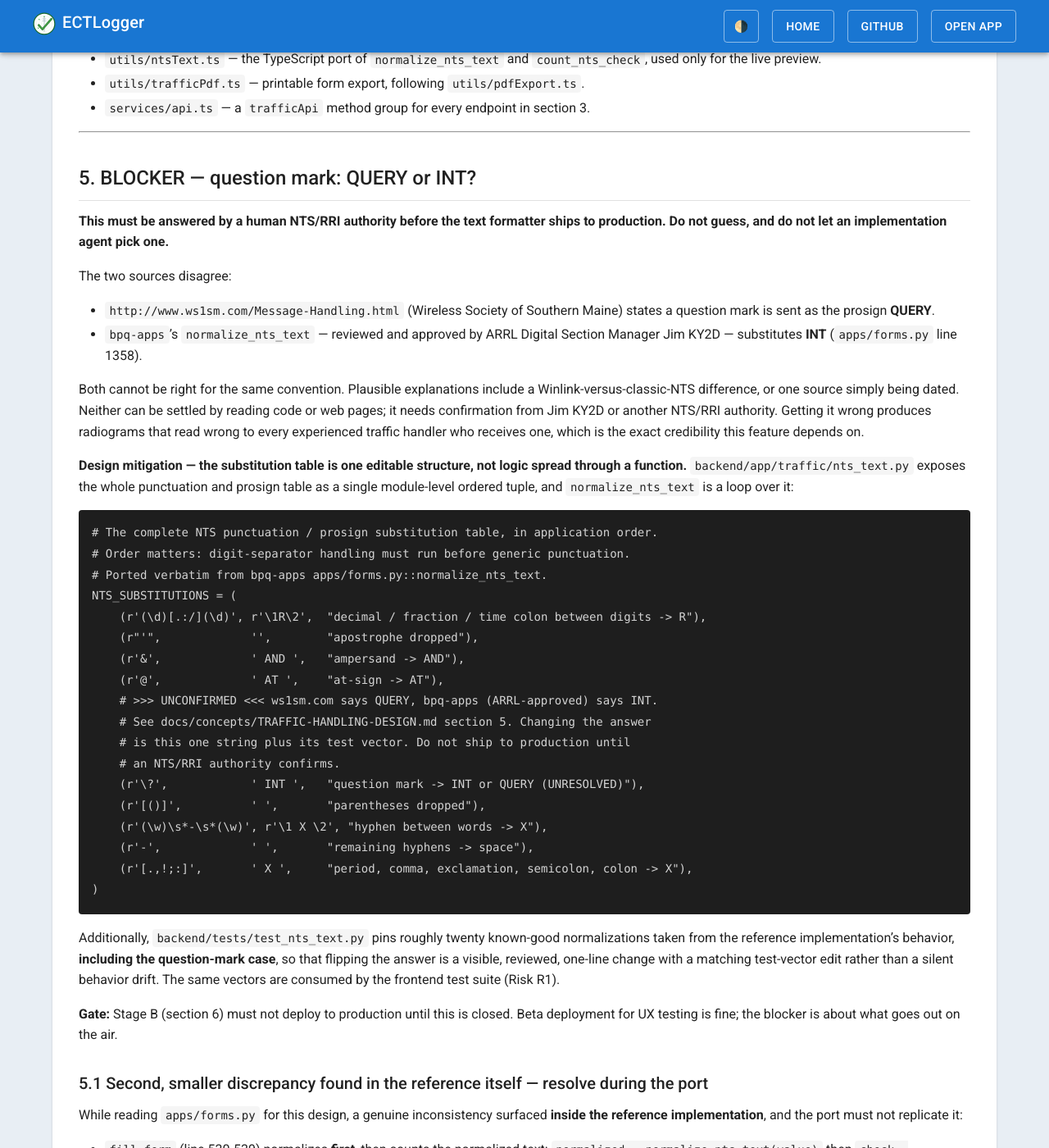
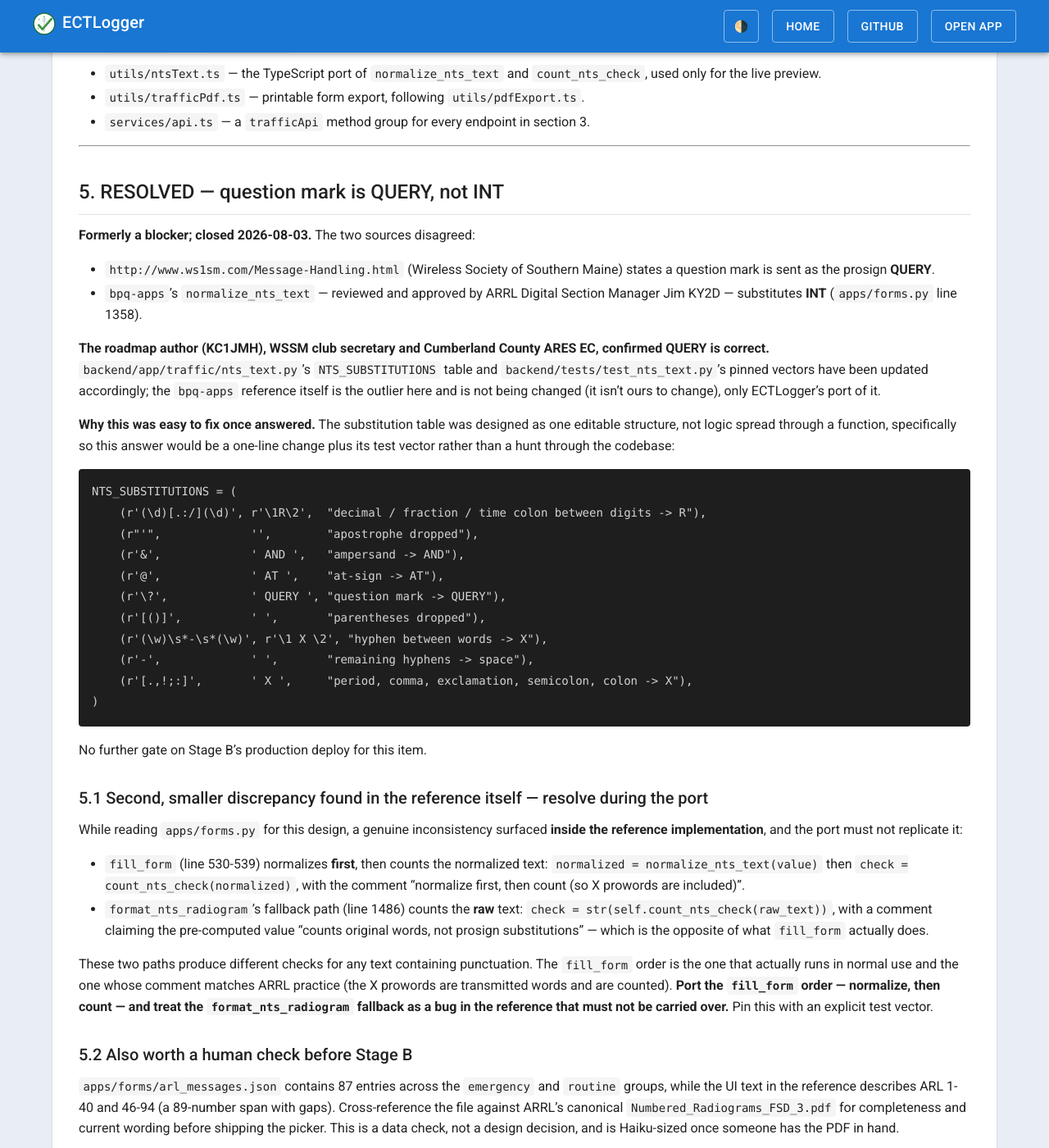
Before and after one commit to bradbrownjr/ectlogger, a Jekyll site: the page built from docs/concepts/TRAFFIC-HANDLING-DESIGN.md, in a window 1280 px wide and 1400 px high, scrolled down 20819 px. Shown: the whole window at 82% size. Built offline with Jekyll 4.4.1, drawn with Linux system fonts in a browser that asks for light colours; our own code applies the rules of GitHub Pages for plain Markdown files; some of the changed text lies outside the part shown.

Commit message:
Resolve QUERY-vs-INT and drop the email-send endpoint from Stage B
The roadmap author (KC1JMH), WSSM club secretary and Cumberland County
ARES EC, confirmed a question mark transmits as QUERY, not bpq-apps's
INT. Updated NTS_SUBSTITUTIONS and its pinned test vectors accordingly;
no further gate on Stage B's production deploy for this item.

Also rejected the "send it for me" email-delivery convenience endpoint
that was designed for Stage B (Risk R7): ECTLogger never sends traffic
itself, by email or otherwise. Emailing an addressee is logged like any
other delivery method, via the ordinary relay/delivery log, after the
operator sends it themselves. Design doc updated to remove the endpoint,
its AppSettings column, and its API surface entry.

Co-Authored-By: Claude Sonnet 5 <noreply@anthropic.com>
Claude-Session: https://claude.ai/code/session_01UXefcLrbDMFDZoCJUudHDA

````diff
--- a/docs/concepts/TRAFFIC-HANDLING-DESIGN.md
+++ b/docs/concepts/TRAFFIC-HANDLING-DESIGN.md
@@ -32,8 +32,10 @@ Practical consequences that shaped the design:
   `export`, `remind`.
 - The relay/delivery log records **what the operator says happened on the air**. ECTLogger
   is a witness, not a transport.
-- The one place this constraint is genuinely at risk is "email delivery" (section 6,
-  Stage B) — see Risk R7.
+- An ECTLogger-sent "send it for me" email was considered for Stage B and **rejected** by
+  the roadmap author (2026-08-03) precisely because it was the one place this constraint was
+  genuinely at risk — see Risk R7 (resolved). Stage B only ever *records* that an operator
+  delivered a piece of traffic by email; it never sends the traffic itself.
 
 ---
 
@@ -639,7 +641,6 @@ class TrafficReminderLog(Base):
 | `net_templates` | `traffic_enabled` | `Boolean, default=True` | Seeds the net value, matching `ics309_enabled` / `propagation_logging_enabled`. |
 | `net_templates` | `traffic_escalation_digest` | `Boolean, default=False` | Opt-in weekly stale-traffic digest to the schedule's manager (D4). |
 | `app_settings` | `traffic_reminder_enabled` | `Boolean, default=True` | Instance master switch for the reminder service. |
-| `app_settings` | `traffic_email_delivery_enabled` | `Boolean, default=False` | Instance opt-in for the "send it for me" convenience (Risk R7). Off by default. |
 
 All follow the AppSettings singleton pattern in DEVELOPMENT.md (column, then
 `AppSettingsResponse`/`AppSettingsUpdate`, then `_build_settings_response()` and the
@@ -751,7 +752,13 @@ knows a message moved is whoever moved it, and that is often not the submitter.
 |---|---|---|---|
 | GET | `/traffic/forms/{id}/export` | view perm | `?format=text` returns the RRI/NTS plaintext (ported formatter); `?format=pdf` returns a printable form, matching the existing ICS-309 `StreamingResponse` idiom in `nets_export.py`. |
 | POST | `/traffic/import/preview` | user | **Stateless parse only, writes nothing** (D5). Returns detected `form_type`, per-field `value`/`source`/`confidence`, `unparsed_lines`, and `warnings`. |
-| POST | `/traffic/forms/{id}/email` | view perm | Email a rendered copy. Gated on `app_settings.traffic_email_delivery_enabled`. See Risk R7 before building. |
+
+**No email-send endpoint.** A `POST /traffic/forms/{id}/email` "send it for me" convenience
+was designed here and then explicitly rejected by the roadmap author (2026-08-03, resolving
+Risk R7): ECTLogger never sends the traffic itself, by email or otherwise. Emailing an
+addressee is logged the same way every other delivery method is — as a `traffic_log.py`
+entry with `method = RelayMethod.EMAIL` — after the operator sends it themselves through
+their own email client.
 
 ### 3.5 Integration into existing surfaces (no new endpoints)
 
@@ -869,43 +876,32 @@ Deep-link query params drive the pre-filtered entry points: `/traffic?net_id=123
 
 ---
 
-## 5. BLOCKER — question mark: QUERY or INT?
+## 5. RESOLVED — question mark is QUERY, not INT
 
-**This must be answered by a human NTS/RRI authority before the text formatter ships to
-production. Do not guess, and do not let an implementation agent pick one.**
-
-The two sources disagree:
+**Formerly a blocker; closed 2026-08-03.** The two sources disagreed:
 
 - `http://www.ws1sm.com/Message-Handling.html` (Wireless Society of Southern Maine) states a
   question mark is sent as the prosign **QUERY**.
 - `bpq-apps`'s `normalize_nts_text` — reviewed and approved by ARRL Digital Section Manager
   Jim KY2D — substitutes **INT** (`apps/forms.py` line 1358).
 
-Both cannot be right for the same convention. Plausible explanations include a
-Winlink-versus-classic-NTS difference, or one source simply being dated. Neither can be
-settled by reading code or web pages; it needs confirmation from Jim KY2D or another NTS/RRI
-authority. Getting it wrong produces radiograms that read wrong to every experienced traffic
-handler who receives one, which is the exact credibility this feature depends on.
+**The roadmap author (KC1JMH), WSSM club secretary and Cumberland County ARES EC, confirmed
+QUERY is correct.** `backend/app/traffic/nts_text.py`'s `NTS_SUBSTITUTIONS` table and
+`backend/tests/test_nts_text.py`'s pinned vectors have been updated accordingly; the
+`bpq-apps` reference itself is the outlier here and is not being changed (it isn't ours to
+change), only ECTLogger's port of it.
 
-**Design mitigation — the substitution table is one editable structure, not logic spread
-through a function.** `backend/app/traffic/nts_text.py` exposes the whole punctuation and
-prosign table as a single module-level ordered tuple, and `normalize_nts_text` is a loop over
-it:
+**Why this was easy to fix once answered.** The substitution table was designed as one
+editable structure, not logic spread through a function, specifically so this answer would
+be a one-line change plus its test vector rather than a hunt through the codebase:
 
 ```python
-# The complete NTS punctuation / prosign substitution table, in application order.
-# Order matters: digit-separator handling must run before generic punctuation.
-# Ported verbatim from bpq-apps apps/forms.py::normalize_nts_text.
 NTS_SUBSTITUTIONS = (
     (r'(\d)[.:/](\d)', r'\1R\2',  "decimal / fraction / time colon between digits -> R"),
     (r"'",             '',        "apostrophe dropped"),
     (r'&',             ' AND ',   "ampersand -> AND"),
     (r'@',             ' AT ',    "at-sign -> AT"),
-    # >>> UNCONFIRMED <<< ws1sm.com says QUERY, bpq-apps (ARRL-approved) says INT.
-    # See docs/concepts/TRAFFIC-HANDLING-DESIGN.md section 5. Changing the answer
-    # is this one string plus its test vector. Do not ship to production until
-    # an NTS/RRI authority confirms.
-    (r'\?',            ' INT ',   "question mark -> INT or QUERY (UNRESOLVED)"),
+    (r'\?',            ' QUERY ', "question mark -> QUERY"),
     (r'[()]',          ' ',       "parentheses dropped"),
     (r'(\w)\s*-\s*(\w)', r'\1 X \2', "hyphen between words -> X"),
     (r'-',             ' ',       "remaining hyphens -> space"),
@@ -913,14 +909,7 @@ NTS_SUBSTITUTIONS = (
 )
 ```
 
-Additionally, `backend/tests/test_nts_text.py` pins roughly twenty known-good normalizations
-taken from the reference implementation's behavior, **including the question-mark case**, so
-that flipping the answer is a visible, reviewed, one-line change with a matching test-vector
-edit rather than a silent behavior drift. The same vectors are consumed by the frontend test
-suite (Risk R1).
-
-**Gate:** Stage B (section 6) must not deploy to production until this is closed. Beta
-deployment for UX testing is fine; the blocker is about what goes out on the air.
+No further gate on Stage B's production deploy for this item.
 
 ### 5.1 Second, smaller discrepancy found in the reference itself — resolve during the port
 
@@ -1009,8 +998,9 @@ Every phase ends with the DEVELOPMENT.md checks green: `pytest`, `npm run typech
 
 ### Stage B — On-net entry and email delivery
 
-**Blocked on section 5.** Do not deploy Stage B to production until the QUERY/INT question is
-answered. Beta is fine.
+Section 5's blocker is resolved (QUERY confirmed); no remaining gate on production deploy.
+`GET /traffic/nets/{net_id}/forms` already shipped in Stage A's Phase 3 — Phase 5 task 3
+below is done, listed only for sequencing context.
 
 **Phase 4 — Assisted radiogram entry (Sonnet, with Haiku for 4a)**
 
@@ -1022,17 +1012,21 @@ answered. Beta is fine.
   `station_of_origin` / `place_of_origin` / `filed_time`, ARL picker with blank filling.
 - 4c **(Sonnet)** — `GET /traffic/arl-messages` and `app/traffic/arl.py`.
 
-**Phase 5 — Per-net entry, export, and email (Sonnet)**
+**Phase 5 — Per-net entry and export (Sonnet)**
 
 1. `nets.traffic_enabled` and the two `net_templates` columns, migration `054_`.
 2. `TrafficPanel.tsx` and the NetView side-panel registration, matching the Chat panel pattern.
-3. `GET /traffic/nets/{net_id}/forms` and `/summary`.
+3. ~~`GET /traffic/nets/{net_id}/forms` and `/summary`~~ — the forms list endpoint already
+   shipped in Stage A Phase 3; only `/summary` (counts by disposition plus the outstanding/
+   stale count for the manager badge) is new here.
 4. `traffic_export.py`: plaintext export and PDF export.
-5. `POST /traffic/forms/{id}/email`, gated on `app_settings.traffic_email_delivery_enabled`
-   (default false), following `app/email/` module conventions. **Read Risk R7 before starting
-   this task.**
-6. WebSocket `traffic_logged`; update the DEVELOPMENT.md table and the copilot-instructions
+5. WebSocket `traffic_logged`; update the DEVELOPMENT.md table and the copilot-instructions
    type list.
+
+**No email-send task.** The "send it for me" endpoint originally planned here was rejected
+by the roadmap author (Risk R7, resolved) — see section 3.4. Emailing an addressee is logged
+via the ordinary relay/delivery log (`RelayMethod.EMAIL`, Phase 6) after the operator sends it
+themselves; nothing in this phase sends anything.
 
 ### Stage C — Inbox, reminder loop, and stats rollup
 
@@ -1139,19 +1133,15 @@ hatch is `output_format = 'generic'` admin-authored definitions in a later phase
 formatter is coupled to and which therefore cannot produce a wrong radiogram. Revisit only if
 real demand appears.
 
-**R7 — "Email delivery" is the one place the positioning constraint is genuinely at risk.**
-The roadmap's Stage B says "on-net entry and email delivery". Read literally against the
-positioning constraint ("never describe this as sending or delivering a message via
-ECTLogger"), an ECTLogger-sent email is the closest this feature comes to being a transport.
-The reading this design adopts: emailing the **addressee** is the last hop, the delivery
-itself, and is a recognized delivery method (`RelayMethod.EMAIL`) — not ECTLogger carrying a
-message between operators. The conservative design that follows from that:
-`app_settings.traffic_email_delivery_enabled` defaults to **false** so a self-hoster opts in;
-the UI's primary action is "record that you delivered this by email" with "send it for me" as
-a secondary convenience; and the email is sent on the operator's explicit action with the
-operator's callsign as the delivering station in the body. **Confirm this interpretation with
-the roadmap author before Phase 5 task 5.** If it is wrong, drop the endpoint entirely; every
-other part of Stage B stands without it.
+**R7 — RESOLVED (2026-08-03): no ECTLogger-sent email, ever.**
+The roadmap's Stage B said "on-net entry and email delivery", and a "send it for me"
+convenience endpoint was designed and then put to the roadmap author, since an
+ECTLogger-sent email was the closest this feature came to being a transport — a direct
+conflict with the positioning constraint. The author rejected it outright. Emailing an
+addressee is logged the same way every other delivery method is: the operator sends it
+themselves through their own email client, then records it via the ordinary relay/delivery
+log with `method = RelayMethod.EMAIL`. No `app_settings.traffic_email_delivery_enabled`
+column, no email-sending endpoint, no `app/email/traffic.py` module for this purpose.
 
 **R8 — `components/forms/` already exists and means something else.**
 It is the shared CreateNet/CreateSchedule panel directory. Traffic UI goes in
@@ -1177,17 +1167,23 @@ working the same message.
 
 ## 8. Open questions for the human
 
-1. **QUERY or INT for a question mark?** (section 5) — blocks Stage B production deploy.
-2. Is the broader cross-net visibility rule acceptable, or must visibility be scoped per log
-   entry? (R4)
-3. Retention, anonymization, and at-rest encryption posture for addressee PII. (R5)
-4. Is the "email the addressee" reading of the roadmap's "email delivery" correct, or should
-   that endpoint be dropped? (R7)
-5. Should the default reminder ladder (24 h / 72 h / 7 d for routine) be instance-configurable
+**Resolved (2026-08-03):**
+
+1. ~~QUERY or INT for a question mark?~~ **QUERY**, confirmed by the roadmap author. Section 5.
+2. ~~Is the broader cross-net visibility rule acceptable?~~ **Yes**, accepted as designed. R4.
+3. ~~Retention/anonymization/encryption posture for addressee PII?~~ **Ship v1 as plain
+   JSON-in-Text storage**, matching `CheckIn.custom_fields`; revisit as a separate roadmap
+   item later, not a Stage A/B blocker. R5.
+4. ~~Is "email the addressee" the right reading of "email delivery," or should the endpoint
+   be dropped?~~ **Dropped entirely.** No ECTLogger-sent email of any kind. R7.
+
+**Still open:**
+
+1. Should the default reminder ladder (24 h / 72 h / 7 d for routine) be instance-configurable
    in `app_settings`, or is a fixed ladder with per-precedence scaling sufficient for v1?
-6. Does `arl_messages.json` (87 entries) match ARRL's current `Numbered_Radiograms_FSD_3.pdf`
+2. Does `arl_messages.json` (87 entries) match ARRL's current `Numbered_Radiograms_FSD_3.pdf`
    in both coverage and wording? (section 5.2)
-7. Where does Traffic sit in the navbar once Teams ships — the Teams notes call for Teams
+3. Where does Traffic sit in the navbar once Teams ships — the Teams notes call for Teams
    between Schedule and Stats, and this document places Traffic there too.
 
 ---
````
Also changed, not shown: 3 other files.
